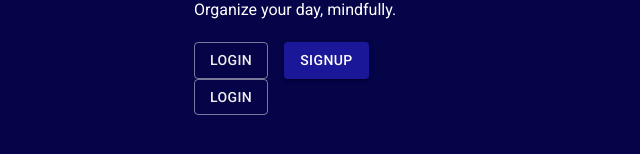
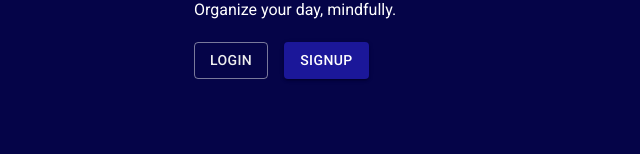
Before and after one commit to alexisintech/seize-the-day, a React (Vite) app in the folder client/: page / in a window 1280 px wide. Shown: the part 310-464 px from the top of the page, without its empty margins (86-726 px from the left). Built offline with nearby package versions, Linux system fonts and the light colour scheme.

Commit message:
Update Index.jsx

```diff
--- a/client/src/pages/Index.jsx
+++ b/client/src/pages/Index.jsx
@@ -2,7 +2,7 @@ import Button from "@mui/material/Button";
 import Grid from "@mui/material/Grid";
 import Box from "@mui/material/Box";
 import { createTheme, ThemeProvider } from "@mui/material/styles";
-import { Link } from "react-router-dom";
+import { Link, NavLink } from "react-router-dom";
 
 const { palette } = createTheme();
 const { augmentColor } = palette;
@@ -28,23 +28,18 @@ export default function Index() {
               Organize your day, mindfully.
             </Grid>
             <Grid item>
-              <Link to="/login">
+              <Link to="/login" sx={{ textDecoration: "none" }}>
                 <Button variant="outlined" type="button" color="light">
                   Login
                 </Button>
               </Link>
-              <form action="/login" method="get">
-                <Button variant="outlined" type="submit" color="light">
-                  Login
-                </Button>
-              </form>
             </Grid>
             <Grid item>
-              <form action="/signup" method="get">
-                <Button variant="contained" type="submit" color="secondary">
+              <Link to="/signup">
+                <Button variant="contained" type="button" color="secondary">
                   Signup
                 </Button>
-              </form>
+              </Link>
             </Grid>
           </Grid>
         </Box>
```
